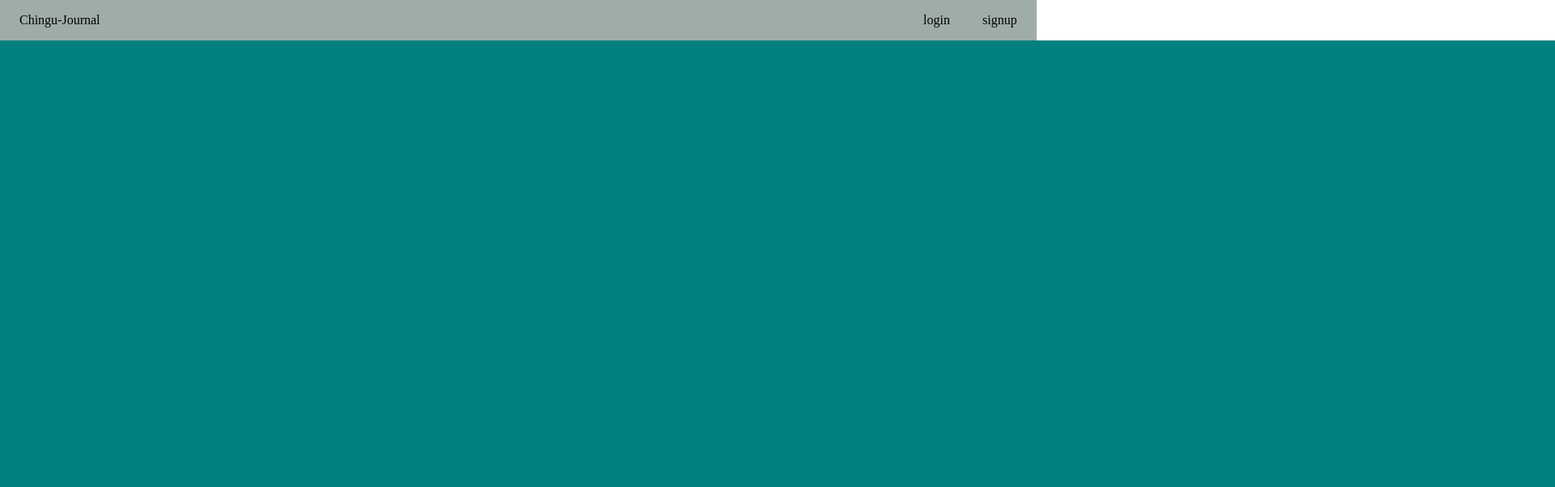
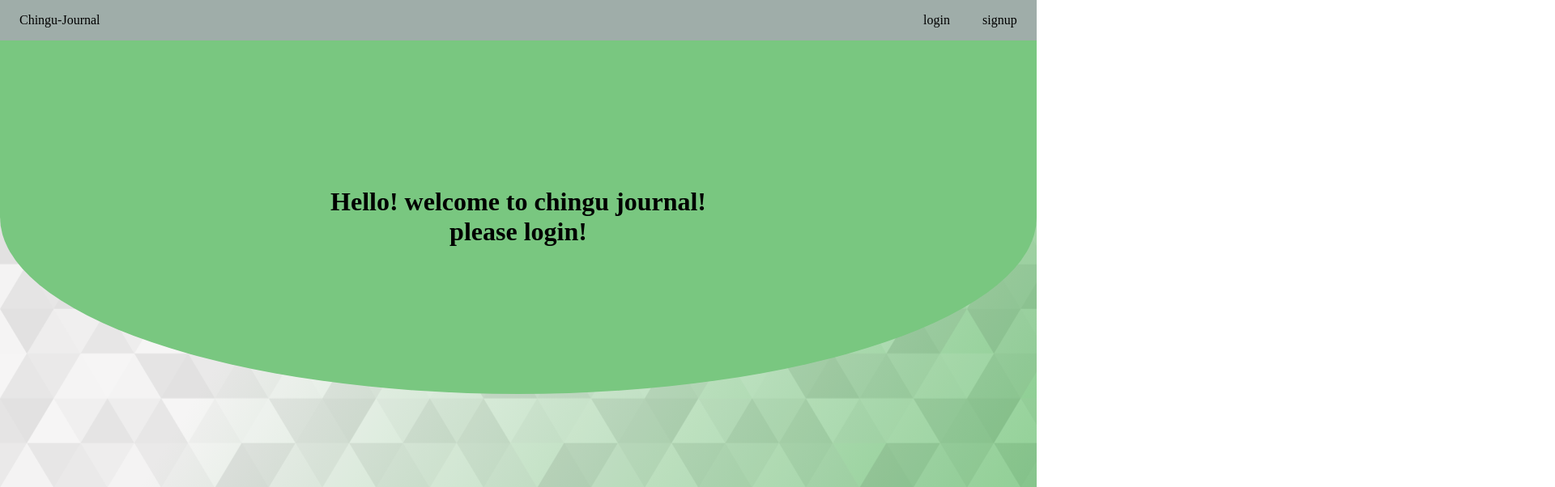
Before and after one commit to angelopoole/chingu-journalSolo, a React (Create React App) app in the folder Client/: page / in a window 1280 px wide. Shown: the top 602 px of the page at 81% size, 1920 px wide, since content can reach past the window. Built offline with nearby package versions, Linux system fonts and the light colour scheme.

Commit message:
update landing page

```diff
--- a/Client/src/components/sections/NoteShowcase.tsx
+++ b/Client/src/components/sections/NoteShowcase.tsx
@@ -11,6 +11,7 @@ type Props = {
 };
 
 const SectionWrapper = styled.section`
+  min-height: 40em;
   max-width: 1270px;
   margin: 0 auto;
 `;
--- a/Client/src/pages/LandingPage.tsx
+++ b/Client/src/pages/LandingPage.tsx
@@ -1,35 +1,41 @@
 import React from 'react';
 import styled from 'styled-components';
 
-import Background from '../images/HomepageBackground.svg';
+import SubtlePrism from '../images/SubtlePrism.svg';
 
 const TopOfHomeLandingPage = styled.div`
-  box-sizing: border-box;
+  display: flex;
+  flex-flow: column;
+  text-align: center;
   position: relative;
   width: 100%;
   justify-content: center;
-  padding: 125%;
-  background-color: teal;
+  padding-bottom: 40em;
+  background-image: url(${SubtlePrism});
+  /* background by SVGBackgrounds.com */
 `;
 
 const StyledContainer = styled.div`
-  .login-message {
-    display: block;
-
-    height: 100%;
-    text-align: center;
-  }
-
-  .bg-svg {
-    position: absolute;
-    top: 0;
-    bottom: 0;
-    background: url(${Background}) no-repeat;
+  padding: 10em 5em;
+  background-color: var(--light-accent);
+  /* opacity: 0.5; */
+  border-bottom-left-radius: 50%;
+  border-bottom-right-radius: 50%;
+  h1 {
+    /* opacity: 0.4; */
   }
 `;
 
 const LandingPage = () => {
-  return <TopOfHomeLandingPage id='terr'></TopOfHomeLandingPage>;
+  return (
+    <TopOfHomeLandingPage id='terr'>
+      <StyledContainer>
+        <h1>
+          Hello! welcome to chingu journal! <br /> please login!
+        </h1>
+      </StyledContainer>
+    </TopOfHomeLandingPage>
+  );
 };
 
 export default LandingPage;
--- a/Client/src/styles/GlobalStyles.ts
+++ b/Client/src/styles/GlobalStyles.ts
@@ -18,19 +18,16 @@ const GlobalStyles = createGlobalStyle`
   html {
     box-sizing: border-box;
     height: 100%;
+  }
 
-}
   *,*:before, *:after {
     box-sizing: inherit;
   }
 
   body{
-
+    overflow-x: hidden;
     margin: 0 auto;
-  /* height: 100%; */
     min-height: 100%;
-
-
     max-width: 1920px;
     margin: 0 auto;
   }
@@ -56,7 +53,6 @@ button{
     background: none;
     border: none;
     font-size: inherit;
-
 }
 
 
```
Also changed, not shown: Client/src/images/HomepageBackground.svg (deleted), Client/src/images/SubtlePrism.svg (added). Lines whose indentation alone changed are shown as unchanged.
